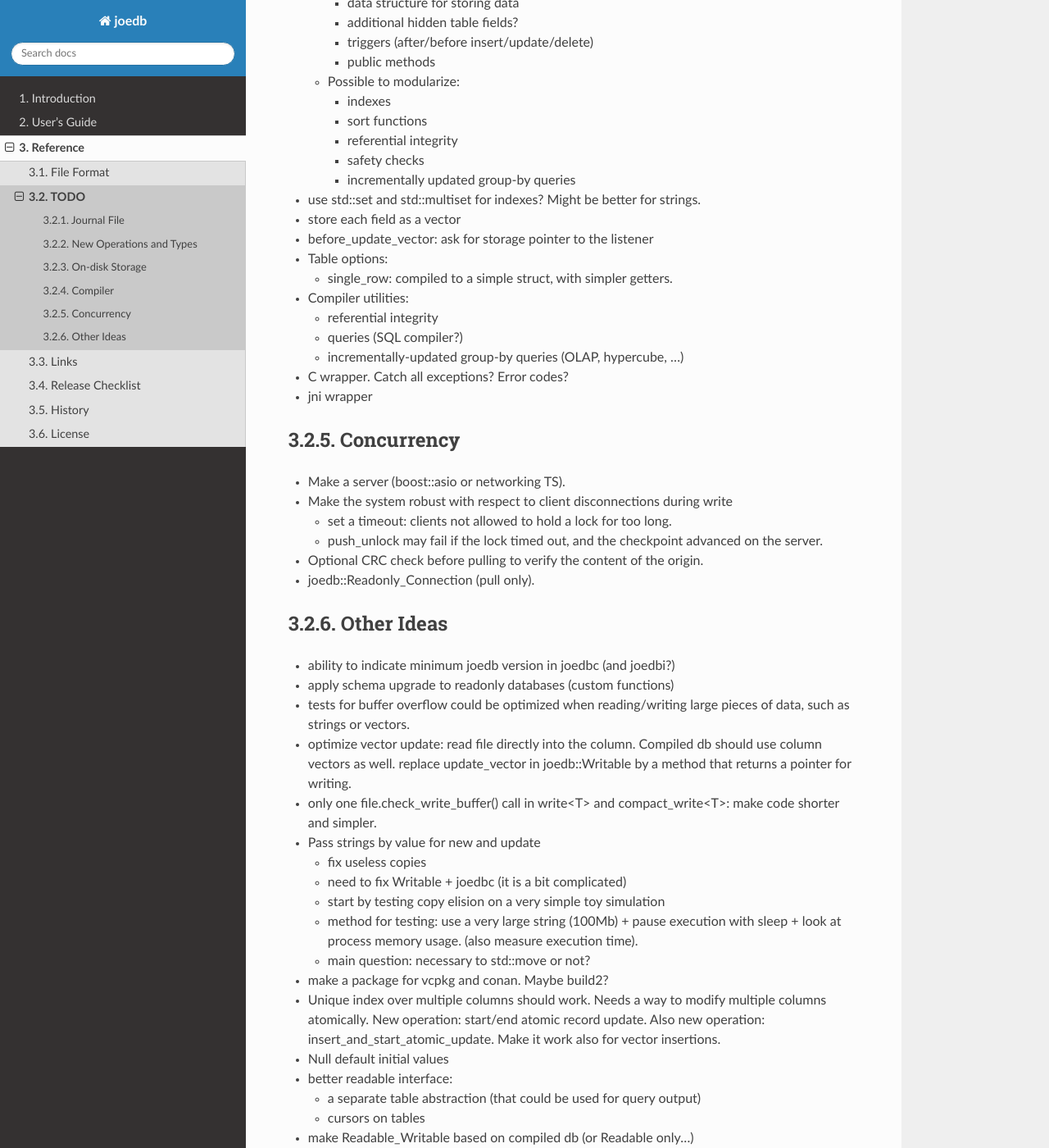
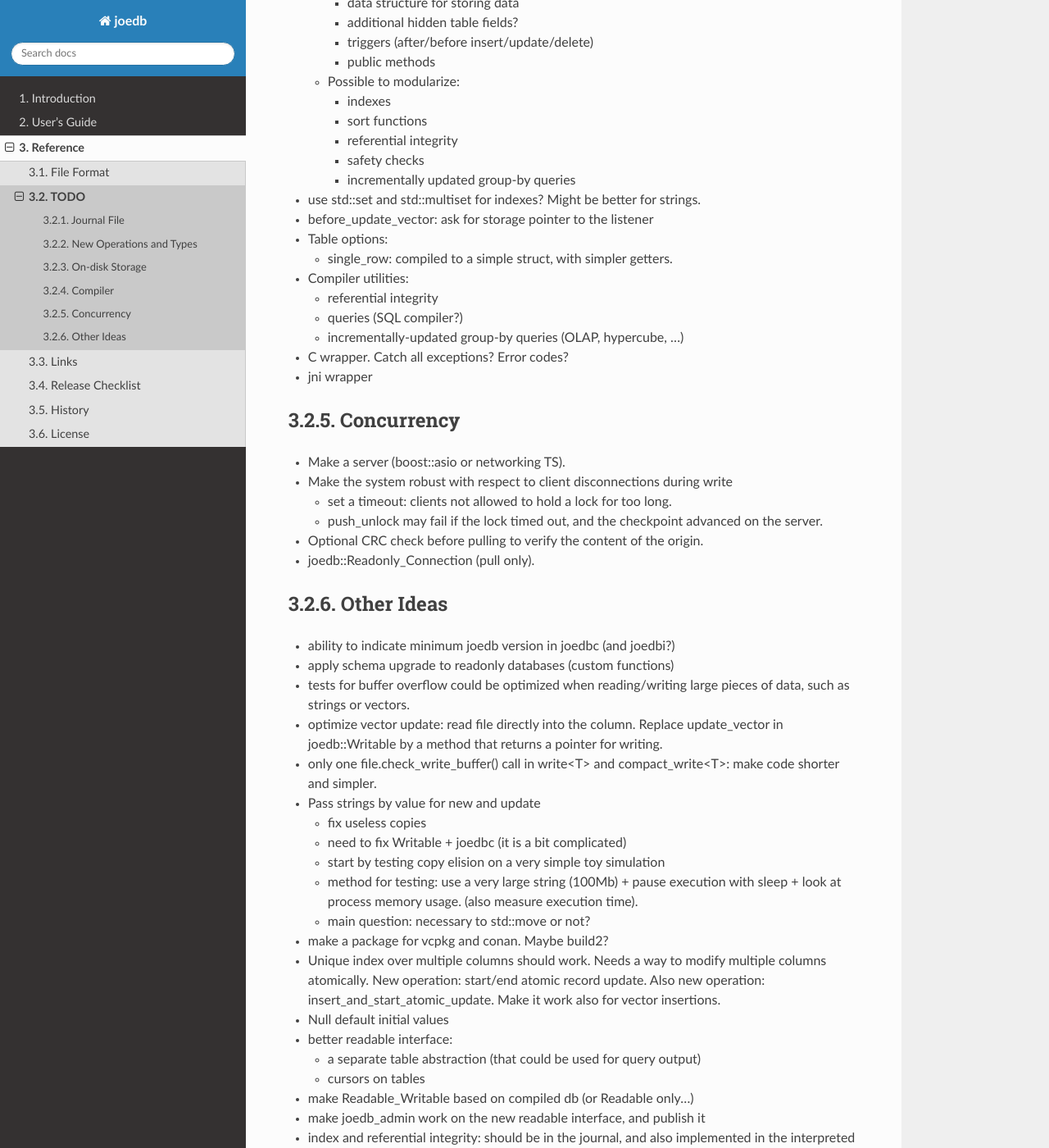
Before and after one commit to Remi-Coulom/joedb, a Sphinx documentation site: the page built from doc/source/todo.rst, in a window 1280 px wide and 1400 px high, scrolled down 921 px. Shown: the whole window at 82% size. Built offline with Sphinx 7.4.7 and the Read the Docs theme 2.0.0, drawn with Linux system fonts in a browser that asks for light colours; formulas are drawn with MathJax 3.

Commit message:
Store each field as a vector in compiled db.

```diff
--- a/doc/source/todo.rst
+++ b/doc/source/todo.rst
@@ -44,7 +44,6 @@ Compiler
     - incrementally updated group-by queries
 
 - use std::set and std::multiset for indexes? Might be better for strings.
-- store each field as a vector
 - before_update_vector: ask for storage pointer to the listener
 - Table options:
 
@@ -80,9 +79,9 @@ Other Ideas
 - tests for buffer overflow could be optimized when reading/writing large
   pieces of data, such as strings or vectors.
 
-- optimize vector update: read file directly into the column. Compiled db
-  should use column vectors as well. replace update_vector in joedb::Writable
-  by a method that returns a pointer for writing.
+- optimize vector update: read file directly into the column. Replace
+  update_vector in joedb::Writable by a method that returns a pointer for
+  writing.
 
 - only one file.check_write_buffer() call in write<T> and compact_write<T>:
   make code shorter and simpler.
```
Also changed, not shown: 2 other files.
